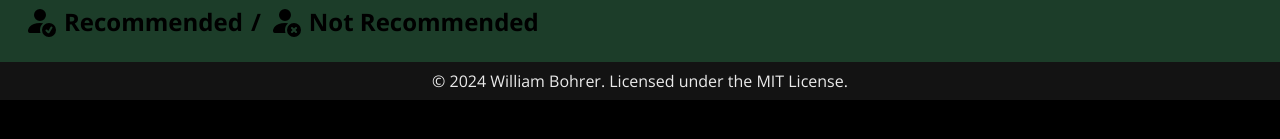
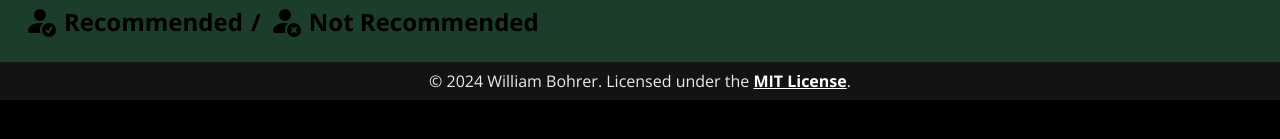
Before and after one commit to 9730886/career-interviews, a plain HTML site: page index.html in a window 1280 px wide. Shown: the part 291-430 px from the top of the page. Drawn offline with Linux system fonts and the light colour scheme.

Commit message:
Add link to license and customize anchor styling

```diff
--- a/css/styles.css
+++ b/css/styles.css
@@ -60,6 +60,13 @@ h2 {
 ul {
     padding-left: 2rem;
 }
+a, a:active {
+    color: white;
+
+    font-weight: 700;
+
+    text-decoration: underline;
+}
 
 .recommended-container {
     display: flex;
--- a/index.html
+++ b/index.html
@@ -53,7 +53,7 @@
     </section>
 
     <footer>
-        <p>&copy; 2024 William Bohrer. Licensed under the MIT License.</p>
+        <p>&copy; 2024 William Bohrer. Licensed under the <a rel="license" href="https://github.com/9730886/career-interviews/blob/main/LICENSE">MIT License</a>.</p>
     </footer>
 </body>
 </html>
```
